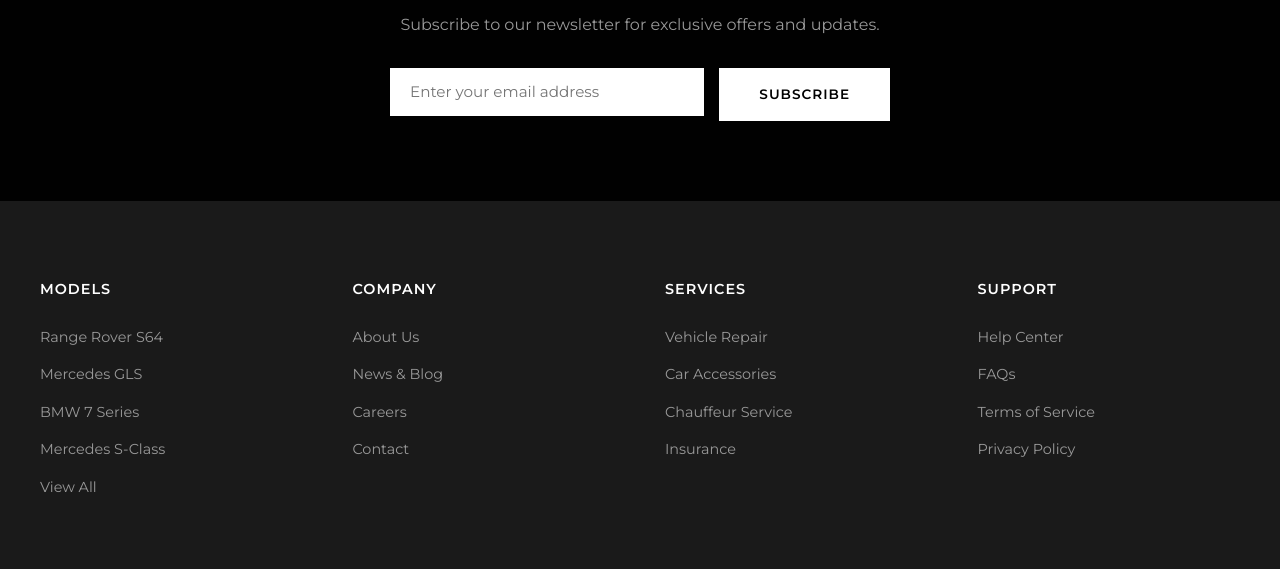
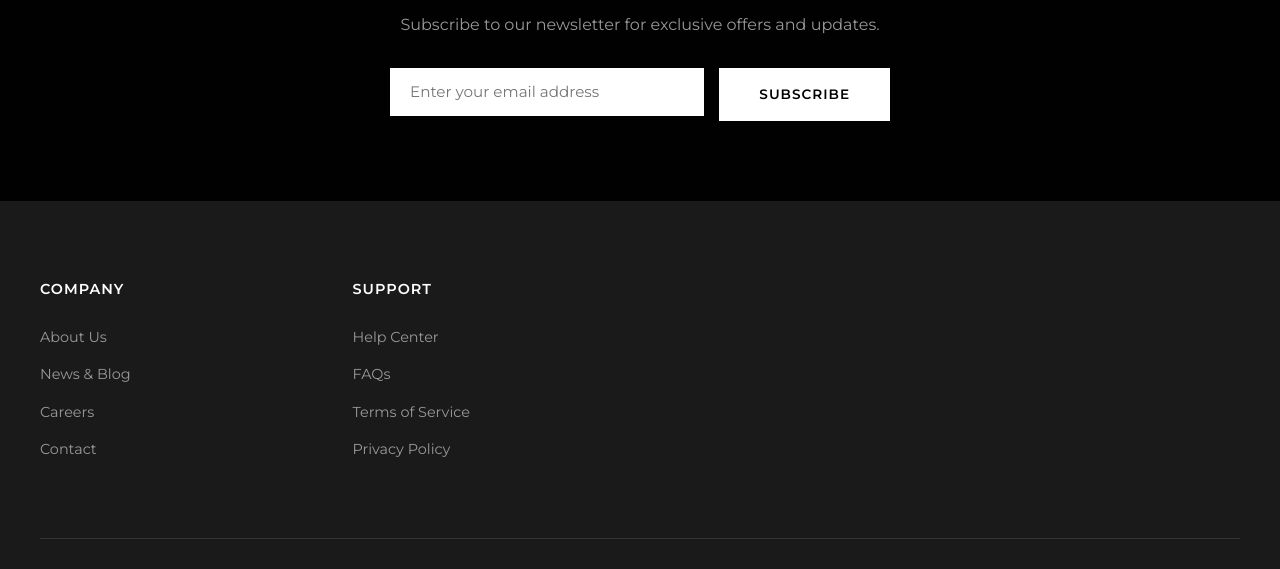
Before and after one commit to anipperoni/byd, a plain HTML site: page index.html in a window 1280 px wide. Shown: the part 4850-5419 px from the top of the page. Drawn offline with Linux system fonts and the light colour scheme; files whose address does not match are found by name.

Commit message:
updated footer

```diff
--- a/index.html
+++ b/index.html
@@ -422,31 +422,12 @@
     <div class="container">
       <div class="footer-grid">
         <div class="footer-col">
-          <h4>Models</h4>
-          <ul>
-            <li><a href="cars.html">Range Rover S64</a></li>
-            <li><a href="cars.html">Mercedes GLS</a></li>
-            <li><a href="cars.html">BMW 7 Series</a></li>
-            <li><a href="cars.html">Mercedes S-Class</a></li>
-            <li><a href="cars.html">View All</a></li>
-          </ul>
-        </div>
-        <div class="footer-col">
           <h4>Company</h4>
           <ul>
             <li><a href="about.html">About Us</a></li>
             <li><a href="blog.html">News & Blog</a></li>
             <li><a href="contact.html">Careers</a></li>
             <li><a href="contact.html">Contact</a></li>
-          </ul>
-        </div>
-        <div class="footer-col">
-          <h4>Services</h4>
-          <ul>
-            <li><a href="services.html">Vehicle Repair</a></li>
-            <li><a href="services.html">Car Accessories</a></li>
-            <li><a href="services.html">Chauffeur Service</a></li>
-            <li><a href="services.html">Insurance</a></li>
           </ul>
         </div>
         <div class="footer-col">
```
